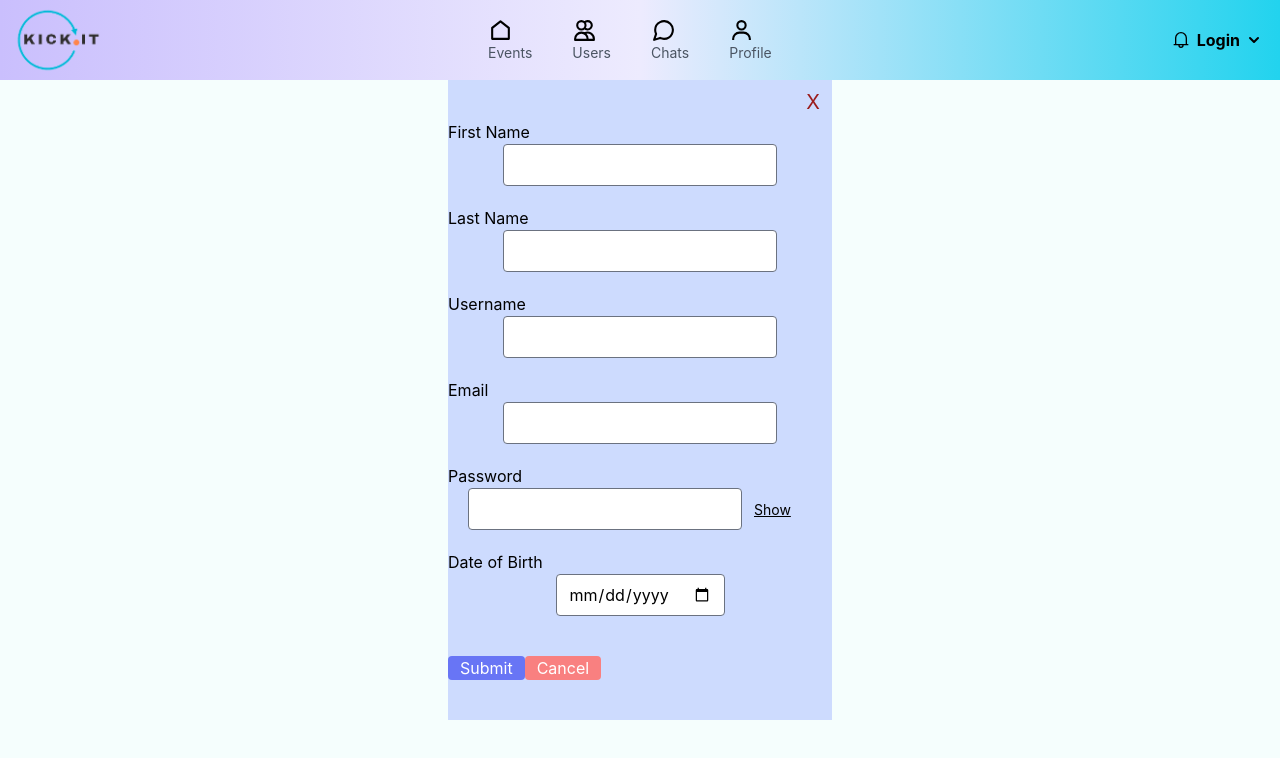
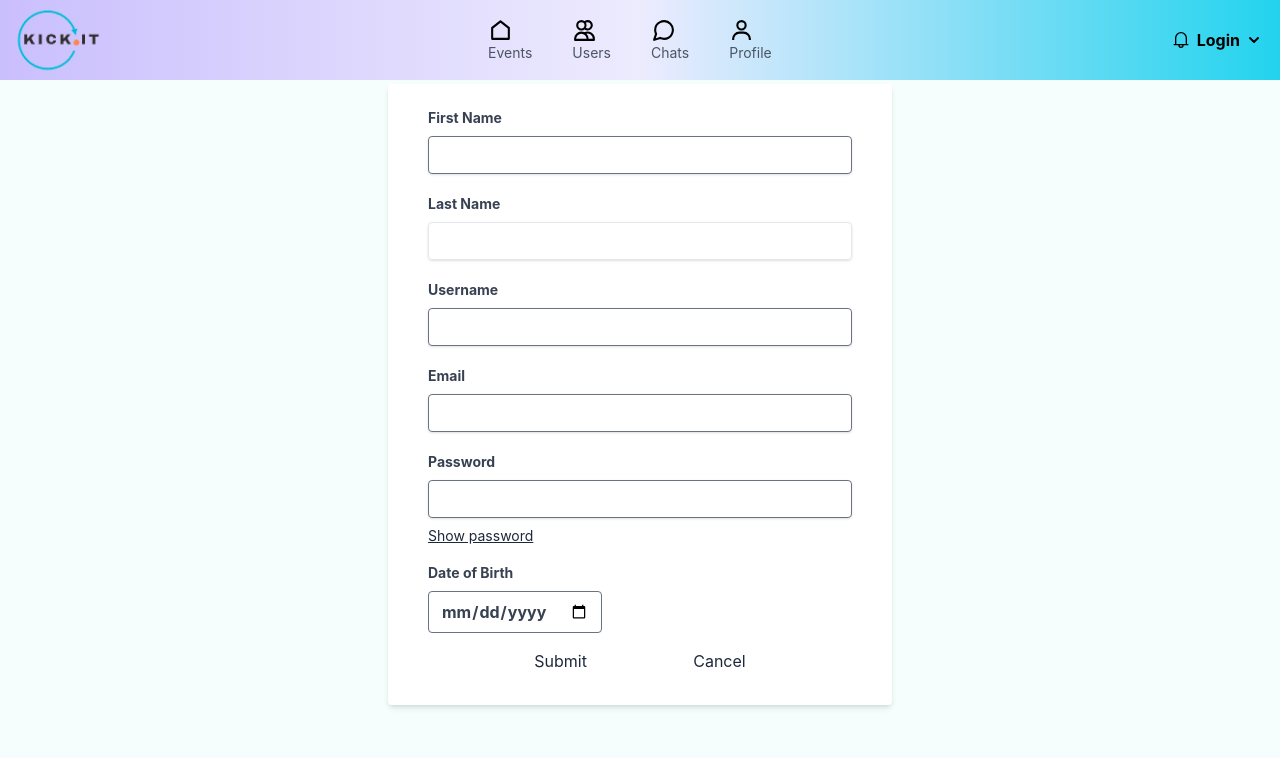
Before and after one commit to TonyH98/capstone-project-frontend, a React (Create React App) app: page /signup in a window 1280 px wide. Shown: the top 758 px of the page. Built offline with nearby package versions, Linux system fonts and the light colour scheme; no server answers.

Commit message:
restoring signup page css and fix button issue

```diff
--- a/src/pages/SignUp.js
+++ b/src/pages/SignUp.js
@@ -66,111 +66,116 @@ function SignUp() {
   };
 
   return (
-    <div>
-      <form className="w-96 py-10 bg-indigo-200 m-auto relative box-shadow">
-        <button className="absolute right-3 top-2 text-xl text-red-800">
-          X
-        </button>
-        <label htmlFor="firstname" className="">
+    <div className="sm:w-full md:w-3/5 lg:w-2/5 md:m-auto mx-3 my-6 p-1">
+        <form className="bg-white text-slate-800 dark:text-slate-100 dark:bg-slate-900 shadow-md rounded px-10 pt-6 pb-8 mb-4">
+            <div className="mb-4">
+                <label htmlFor="firstname" className="block text-gray-700 text-sm font-bold mb-2">
                 First Name
+                </label>
                 <input
-            type="text"
-            name="firstname"
+                    type='text'
+                    name='firstname'
                     id="firstname"
                     required
                     onChange={handleTextChange}
-            className="mb-5 rounded pl-3 block m-auto"
+                    className="mb-5 pl-3 block m-auto shadow bg-transparent appearance-none border rounded w-full py-2 px-3 text-gray-700 leading-tight focus:outline-none focus:shadow-outline"
                 />
-        </label>
-
-        <label htmlFor="lastname" className="">
+            </div>
+            <div className="mb-4">
+                <label htmlFor="lastname" className="block text-gray-700 text-sm font-bold mb-2">
                 Last Name
                 </label>
                 <input
-          type="text"
-          name="lastname"
                     id="lastname"
                     required
                     onChange={handleTextChange}
-          className="mb-5 rounded pl-3 block m-auto"
+                    className="mb-5 pl-3 block m-auto shadow bg-transparent appearance-none border rounded w-full py-2 px-3 text-gray-700 leading-tight focus:outline-none focus:shadow-outline"
                 />
-
-        <label htmlFor="username" className="text-left ml-0">
+            </div>
+            <div className="mb-4">
+                <label htmlFor="username" className="block text-gray-700 text-sm font-bold mb-2">
                 Username
+                </label>
                 <input
-            type="text"
-            name="username"
+                    type='text'
+                    name='username'
                     id="username"
                     required
                     onChange={handleTextChange}
-            className="mb-5 rounded pl-3 block m-auto"
+                    className="mb-5 pl-3 block m-auto shadow bg-transparent appearance-none border rounded w-full py-2 px-3 text-gray-700 leading-tight focus:outline-none focus:shadow-outline"
                 />
+            </div>
+            <div className="mb-4">
+                <label htmlFor="firstname" className="block text-gray-700 text-sm font-bold mb-2">
+                Email
                 </label>
-
-        <label htmlFor="firstname" className="text-left ml-0">
-          Email
                 <input
-            type="text"
-            name="firstname"
+                    type='text'
+                    name='firstname'
                     id="email"
                     required
                     onChange={handleTextChange}
-            className="mb-5 rounded pl-3 block m-auto"
+                    className="mb-5 pl-3 block m-auto shadow bg-transparent appearance-none border rounded w-full py-2 px-3 text-gray-700 leading-tight focus:outline-none focus:shadow-outline"
                 />
-        </label>
-
-        <label htmlFor="password" className="block">
+            </div>
+            <div className="mb-4">
+                <label htmlFor="password" className="block text-gray-700 text-sm font-bold mb-2">
                 Password
                 </label>
                 <input
-          type={showPassword ? "text" : "password"}
-          name="password"
+                    type={showPassword ? 'text' : 'password' }
+                    name='password'
                     id="password"
                     required
                     onChange={handleTextChange}
-          className="rounded pl-3 ml-5 mb-5"
+                    className="shadow bg-transparent appearance-none border rounded w-full py-2 px-3 text-gray-700 leading-tight focus:outline-none focus:shadow-outline"
                 />
-        {showPassword ? (
-          <p
+                {
+                showPassword ?
+                    <button
+                        type='button'
                         onClick={() => setShowPassword(!showPassword)}
-            className="text-sm underline hover:text-blue-400 inline pl-3"
+                        className="text-sm underline hover:text-blue-400 inline pt-2"
                     >
-            Hide
-          </p>
-        ) : (
-          <p
+                        Hide password
+                    </button> :
+                    <button
+                        type="button"
                         onClick={() => setShowPassword(!showPassword)}
-            className="text-sm underline hover:text-blue-400 inline pl-3"
+                        className="text-sm underline hover:text-blue-400 inline pt-2"
                     >
-            Show
-          </p>
-        )}
-
-        <label htmlFor="dob" className=" block">
+                        Show password
+                    </button>
+            }
+            </div>
+            <div className="mb-4">
+            <label htmlFor="dob" className="block text-gray-700 text-sm font-bold mb-2">
                 Date of Birth
                 <input
-            type="date"
-            name="dob"
+                    type='date'
+                    name='dob'
                     id="dob"
                     required
                     onChange={handleTextChange}
-            className="mb-5 rounded pl-3 block m-auto"
+                    className="rounded block my-2"
                     />
             </label>
-
+            </div>
+            <div className="flex justify-evenly">
             <button
-          type="submit"
+                type='submit'
                 onClick={handleSubmit}
-          className="bg-indigo-500 px-3 text-white mt-5 rounded hover:bg-indigo-400"
+                className="btn-1"
             >
                 Submit
             </button>
             <button
-          onClick={() => navigate("/")}
-          className="bg-red-400 px-3 text-white mt-5 rounded hover:bg-red-300"
+                onClick={() => navigate('/')}
+                className="btn-2"
             >
                 Cancel
             </button>
+            </div>
         </form>
     </div>
 );
```
Lines whose indentation alone changed are shown as unchanged.
